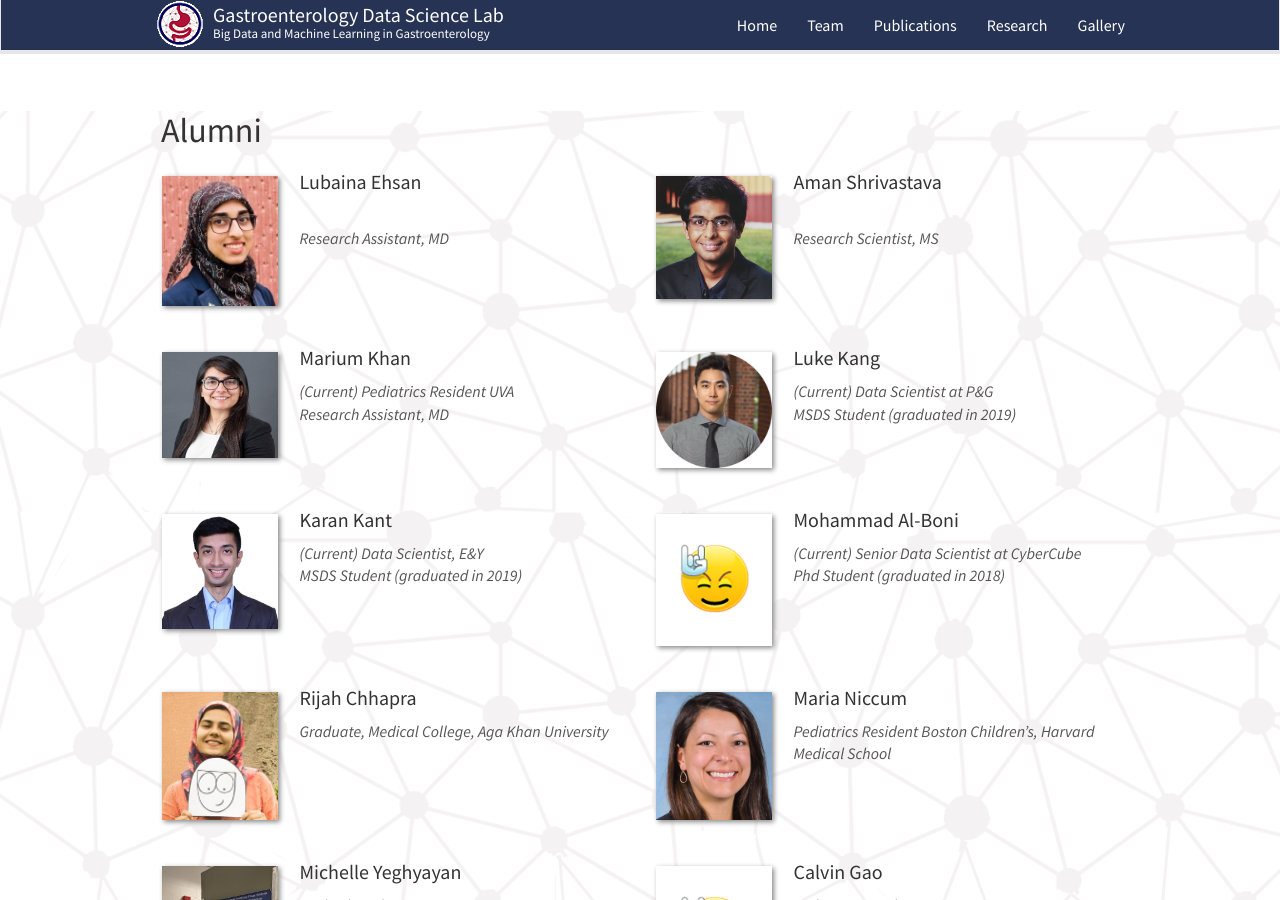
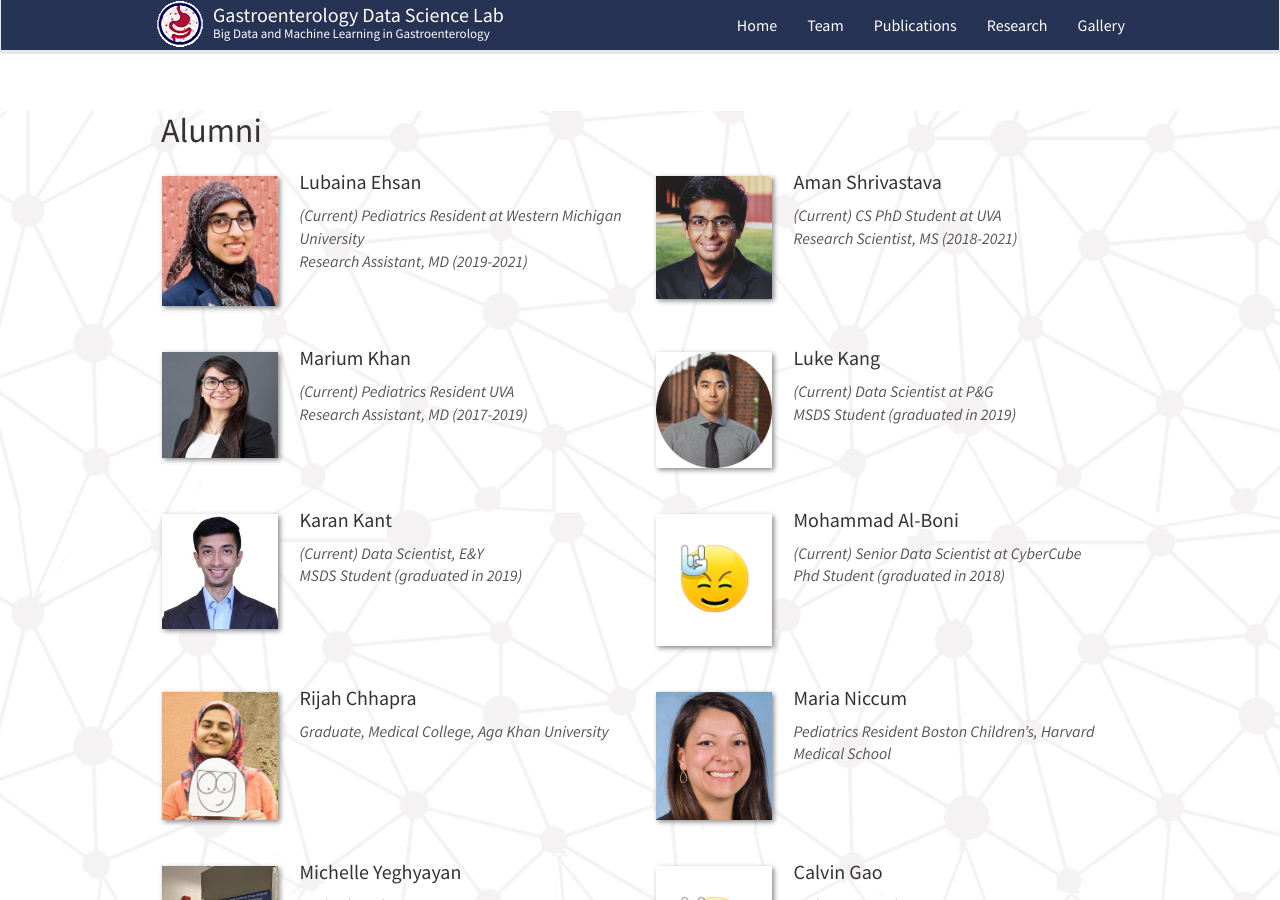
Before and after one commit to GutIntelligenceLab/GutIntelligenceLab.github.io, a Jekyll site: the page built from _pages/alumni.md, in a window 1280 px wide and 900 px high. Built offline with Jekyll 4.4.1, drawn with Linux system fonts in a browser that asks for light colours; nearby versions of some CDN libraries; a style sheet for code colours, icons or effects is not loaded.

Commit message:
updated alumni descriptions

```diff
--- a/_data/alumni_members.yml
+++ b/_data/alumni_members.yml
@@ -1,6 +1,7 @@
 - name: Lubaina Ehsan
   photo: lubaina.jpg
-  info: Research Assistant, MD
+  duration: (Current) Pediatrics Resident at Western Michigan University
+  info: Research Assistant, MD (2019-2021)
   email: LE7JG@hscmail.mcc.virginia.edu
   linkedin: https://www.linkedin.com/in/lubaina-ehsan-7b157579/
   scholar: https://scholar.google.com/citations?user=FLok5d8AAAAJ&hl=en&oi=ao
@@ -8,7 +9,8 @@
 
 - name: Aman Shrivastava
   photo: aman.png
-  info: Research Scientist, MS
+  duration: (Current) CS PhD Student at UVA
+  info: Research Scientist, MS (2018-2021)
   email: as3ek@virginia.edu
   github: https://github.com/amanthedorkknight
   scholar: https://scholar.google.com/citations?user=8JKUMc8AAAAJ&hl=en
@@ -16,7 +18,7 @@
 - name: Marium Khan
   photo: marium.jpg
   duration: (Current) Pediatrics Resident UVA
-  info: Research Assistant, MD
+  info: Research Assistant, MD (2017-2019)
   email: MK2NE@hscmail.mcc.virginia.edu
   # number_educ: 1
   # education1:
```
